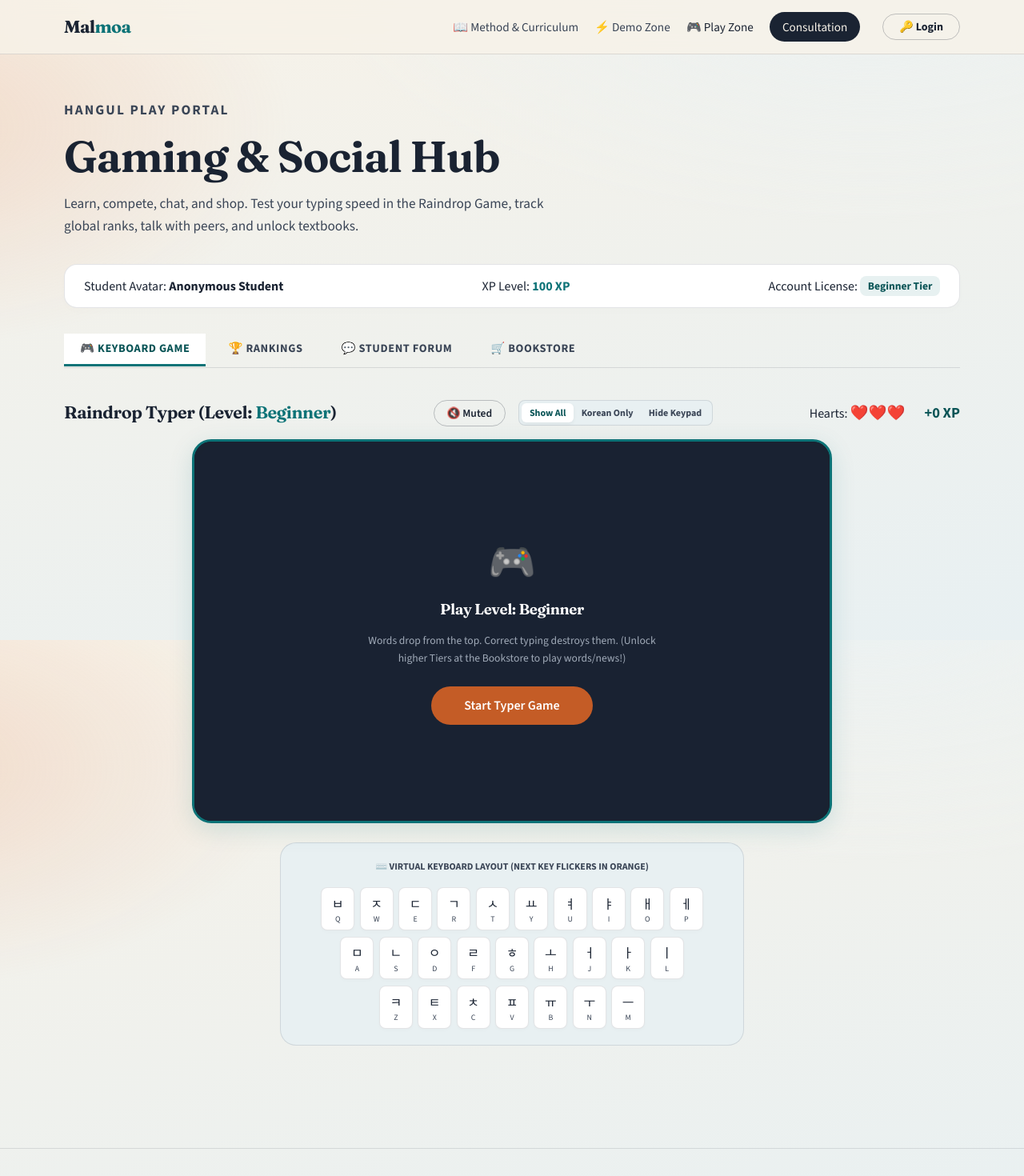
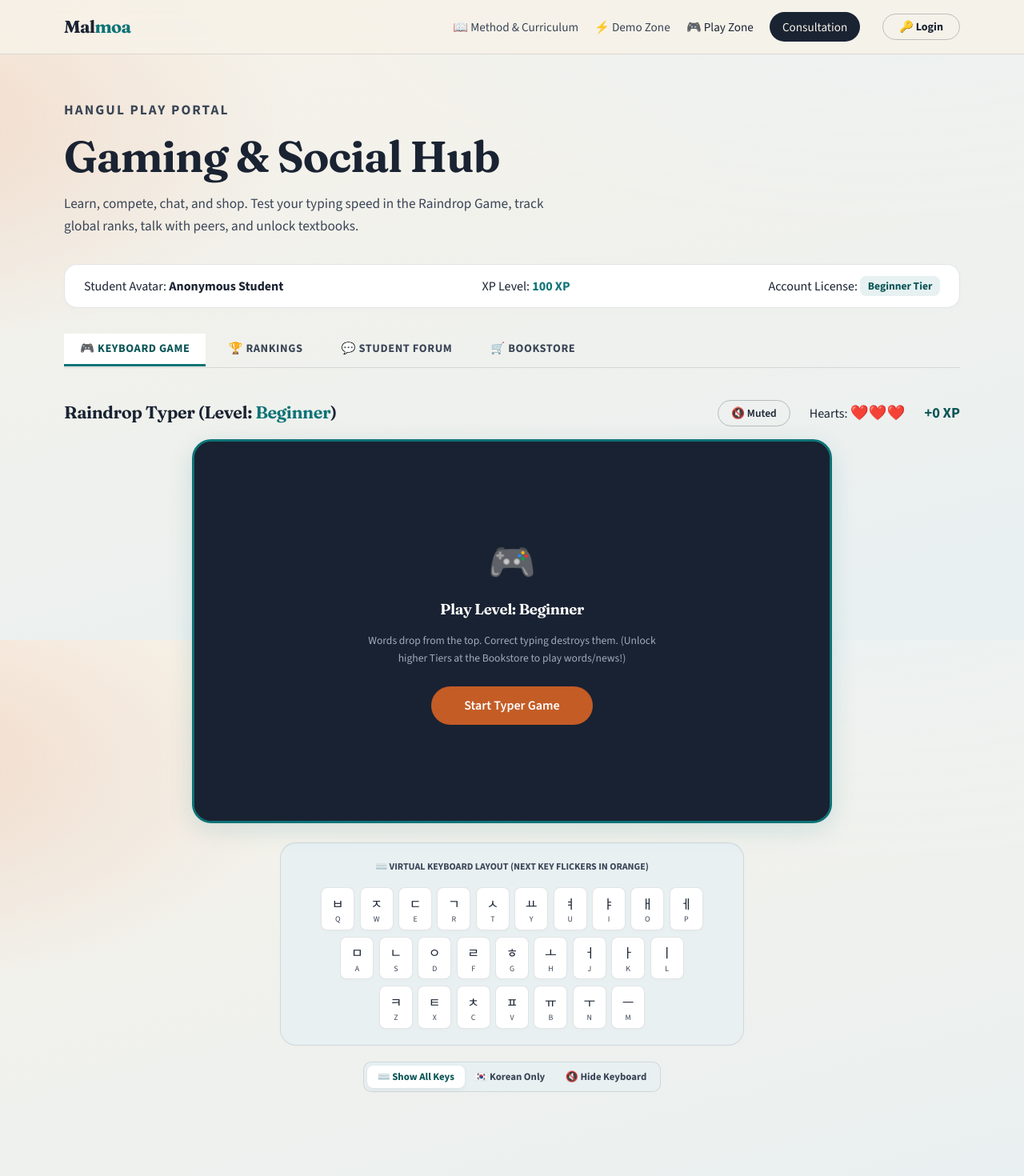
Before and after one commit to leadmeta/malmoa, a React (Vite) app: page /play-hub in a window 1280 px wide. Shown: the top 1470 px of the page at 80% size. Built offline with nearby package versions, Linux system fonts and the light colour scheme.

Commit message:
Feat: Implement matching word explosion anims, keyboard layout settings relocation, and space/enter input clear logic

```diff
--- a/src/pages/InnerPages.css
+++ b/src/pages/InnerPages.css
@@ -647,3 +647,20 @@
 .social-btn:hover {
   background: var(--paper-cool);
 }
+
+.falling-word.word-matched {
+  background: #10b981 !important;
+  border-color: #10b981 !important;
+  color: white !important;
+  box-shadow: 0 0 20px #10b981 !important;
+  animation: explodeShake 0.35s cubic-bezier(0.175, 0.885, 0.32, 1.275) both;
+}
+
+@keyframes explodeShake {
+  0% { transform: scale(1) rotate(0deg); opacity: 1; }
+  15% { transform: scale(1.2) rotate(-6deg); }
+  30% { transform: scale(1.2) rotate(6deg); }
+  50% { transform: scale(1.1) rotate(-3deg); }
+  75% { transform: scale(1.1) translateY(-10px); opacity: 0.8; }
+  100% { transform: scale(0.5) translateY(-30px); opacity: 0; }
+}
--- a/src/pages/PlayHubPage.tsx
+++ b/src/pages/PlayHubPage.tsx
@@ -11,6 +11,7 @@ type FallingWord = {
   translation: string
   x: number
   y: number
+  matched?: boolean
 }
 
 // Typing words categorized by User Tiers
@@ -214,9 +215,10 @@ export function PlayHubPage() {
       setFallingWords((prev) => {
         const next = prev.map((w) => ({
           ...w,
-          y: w.y + (difficulty * 0.8) // Falling step height
+          y: w.matched ? w.y : w.y + (difficulty * 0.8) // Freeze falling when matched
         })).filter((w) => {
-          if (w.y >= 450) { // Screen height bound is 500px now
+          // Only unmatched words can hit the bottom bound and drain lives
+          if (!w.matched && w.y >= 450) {
             lifeLost = true
             return false
           }
@@ -251,48 +253,68 @@ export function PlayHubPage() {
     setDifficulty(Math.min(nextDiff, 4.0))
   }, [gameScore])
 
+  // Helper to animate and destroy matched word
+  const triggerMatchWord = (wordId: number) => {
+    setFallingWords((prev) =>
+      prev.map((w) => (w.id === wordId ? { ...w, matched: true } : w))
+    )
+    setGameScore((s) => s + 10)
+    playSynthSound('correct', isMuted)
+
+    setTimeout(() => {
+      setFallingWords((prev) => prev.filter((w) => w.id !== wordId))
+    }, 320)
+  }
+
   // Handle typing evaluation with granular layout constraints
   const handleTypingChange = (val: string) => {
     setTypedInput(val)
     const trimmed = val.trim()
 
-    // 1. Single character or consonant/vowel (Instant blast, no Enter)
+    // 1. Single character or consonant/vowel (Instant blast, no Enter/Space required)
     if (trimmed.length === 1) {
-      const matchIdx = fallingWords.findIndex((w) => w.text === trimmed)
-      if (matchIdx !== -1) {
-        setGameScore((s) => s + 10)
-        setFallingWords((prev) => prev.filter((_, idx) => idx !== matchIdx))
+      const matchedWord = fallingWords.find((w) => w.text === trimmed && !w.matched)
+      if (matchedWord) {
+        triggerMatchWord(matchedWord.id)
         setTypedInput('')
-        playSynthSound('correct', isMuted)
-      }
-    }
-    // 2. 2-character word: check if space is entered
-    else if (val.endsWith(' ')) {
-      const matchIdx = fallingWords.findIndex((w) => w.text === trimmed)
-      if (matchIdx !== -1) {
-        setGameScore((s) => s + 10)
-        setFallingWords((prev) => prev.filter((_, idx) => idx !== matchIdx))
-        setTypedInput('')
-        playSynthSound('correct', isMuted)
       }
     }
   }
 
-  // Handle traditional submit (Enter key)
+  // Intercept Space and Enter to clear inputs immediately and evaluate word matching
+  const handleKeyDown = (e: React.KeyboardEvent<HTMLInputElement>) => {
+    if (e.key === ' ' || e.key === 'Enter') {
+      // For Beginner (consonants/vowels) and Intermediate (words), reset buffer immediately on Space or Enter
+      if (userProfile.tier !== 'Advanced') {
+        if (e.key === ' ') {
+          e.preventDefault() // Block inserting white space
+        }
+        const trimmed = typedInput.trim()
+        const matchedWord = fallingWords.find((w) => w.text === trimmed && !w.matched)
+        if (matchedWord) {
+          triggerMatchWord(matchedWord.id)
+        }
+        setTypedInput('') // Clear input immediately to blank
+      }
+    }
+  }
+
+  // Handle traditional submit (Enter key for sentences)
   const submitTypingWord = (e: React.FormEvent) => {
     e.preventDefault()
     if (!gamePlaying || gameOver) return
 
     const trimmed = typedInput.trim()
-    const matchIdx = fallingWords.findIndex((w) => w.text === trimmed)
+    const matchedWord = fallingWords.find((w) => w.text === trimmed && !w.matched)
 
-    if (matchIdx !== -1) {
-      setGameScore((s) => s + 10)
-      setFallingWords((prev) => prev.filter((_, idx) => idx !== matchIdx))
+    if (matchedWord) {
+      triggerMatchWord(matchedWord.id)
       setTypedInput('')
-      playSynthSound('correct', isMuted)
     } else {
       playSynthSound('wrong', isMuted)
+      if (userProfile.tier === 'Advanced') {
+        setTypedInput('') // Clear sentence block on mismatch too
+      }
     }
   }
 
@@ -492,8 +514,7 @@ export function PlayHubPage() {
               Raindrop Typer (Level: <span style={{ color: 'var(--teal)' }}>{userProfile.tier}</span>)
             </h3>
 
-            {/* Audio & Keyboard Control Dashboard */}
-            <div style={{ display: 'flex', gap: '1rem', alignItems: 'center', flexWrap: 'wrap' }}>
+            <div style={{ display: 'flex', gap: '1.5rem', alignItems: 'center' }}>
               {/* Sound Toggle */}
               <button
                 type="button"
@@ -503,36 +524,6 @@ export function PlayHubPage() {
               >
                 <span>{isMuted ? '🔇 Muted' : '🔊 Sound ON'}</span>
               </button>
-
-              {/* Keyboard Mode Selector */}
-              <div style={{ display: 'flex', background: 'var(--paper-cool)', padding: '0.2rem', borderRadius: '8px', border: '1px solid var(--line)' }}>
-                {(['all', 'korean', 'hide'] as const).map((mode) => (
-                  <button
-                    key={mode}
-                    type="button"
-                    onClick={() => setKeyboardMode(mode)}
-                    style={{
-                      padding: '0.25rem 0.6rem',
-                      fontSize: '0.75rem',
-                      fontWeight: 'bold',
-                      border: 'none',
-                      borderRadius: '6px',
-                      background: keyboardMode === mode ? 'white' : 'transparent',
-                      color: keyboardMode === mode ? 'var(--teal-deep)' : 'var(--ink-soft)',
-                      cursor: 'pointer',
-                      boxShadow: keyboardMode === mode ? '0 2px 5px rgba(0,0,0,0.05)' : 'none',
-                      transition: 'all 0.15s ease'
-                    }}
-                  >
-                    {mode === 'all' && 'Show All'}
-                    {mode === 'korean' && 'Korean Only'}
-                    {mode === 'hide' && 'Hide Keypad'}
-                  </button>
-                ))}
-              </div>
-            </div>
-
-            <div style={{ display: 'flex', gap: '1.5rem', alignItems: 'center' }}>
               <div>
                 Hearts: <span style={{ color: 'var(--ember)', fontSize: '1.15rem' }}>{'❤️'.repeat(gameLives) || '💀'}</span>
               </div>
@@ -564,7 +555,7 @@ export function PlayHubPage() {
               return (
                 <div
                   key={w.id}
-                  className="falling-word"
+                  className={`falling-word ${w.matched ? 'word-matched' : ''}`}
                   style={{
                     left: `${clampedX}%`,
                     top: `${w.y}px`
@@ -608,6 +599,7 @@ export function PlayHubPage() {
                 }
                 value={typedInput}
                 onChange={(e) => handleTypingChange(e.target.value)}
+                onKeyDown={handleKeyDown}
                 autoFocus
               />
               <button type="submit" className="btn btn-primary" style={{ padding: '0.8rem 2rem' }}>
@@ -616,9 +608,10 @@ export function PlayHubPage() {
             </form>
           )}
 
-          {/* On-Screen Virtual Keyboard Guide */}
+          {/* On-Screen Virtual Keyboard Area & Config Controls */}
+          <div className="virtual-keyboard-area" style={{ marginTop: '1.5rem', textAlign: 'center' }}>
             {keyboardMode !== 'hide' && (
-            <div className="virtual-keyboard" style={{ marginTop: '1.5rem' }}>
+              <div className="virtual-keyboard" style={{ margin: '0 auto' }}>
                 <p style={{ margin: '0 0 0.5rem 0', fontSize: '0.75rem', color: 'var(--ink-soft)', textAlign: 'center', fontWeight: 'bold' }}>
                   ⌨️ VIRTUAL KEYBOARD LAYOUT (NEXT KEY FLICKERS IN ORANGE)
                 </p>
@@ -678,6 +671,36 @@ export function PlayHubPage() {
                 </div>
               </div>
             )}
+
+            {/* Keyboard Layout Toggle Panel situated directly underneath key rows */}
+            <div style={{ display: 'flex', justifyContent: 'center', marginTop: '1.25rem' }}>
+              <div style={{ display: 'inline-flex', background: 'var(--paper-cool)', padding: '0.25rem', borderRadius: '10px', border: '1px solid var(--line)' }}>
+                {(['all', 'korean', 'hide'] as const).map((mode) => (
+                  <button
+                    key={mode}
+                    type="button"
+                    onClick={() => setKeyboardMode(mode)}
+                    style={{
+                      padding: '0.35rem 0.8rem',
+                      fontSize: '0.8rem',
+                      fontWeight: 'bold',
+                      border: 'none',
+                      borderRadius: '8px',
+                      background: keyboardMode === mode ? 'white' : 'transparent',
+                      color: keyboardMode === mode ? 'var(--teal-deep)' : 'var(--ink-soft)',
+                      cursor: 'pointer',
+                      boxShadow: keyboardMode === mode ? '0 2px 6px rgba(0,0,0,0.06)' : 'none',
+                      transition: 'all 0.15s ease'
+                    }}
+                  >
+                    {mode === 'all' && '⌨️ Show All Keys'}
+                    {mode === 'korean' && '🇰🇷 Korean Only'}
+                    {mode === 'hide' && '🔇 Hide Keyboard'}
+                  </button>
+                ))}
+              </div>
+            </div>
+          </div>
         </div>
       )}
 
```
Lines whose indentation alone changed are shown as unchanged.
